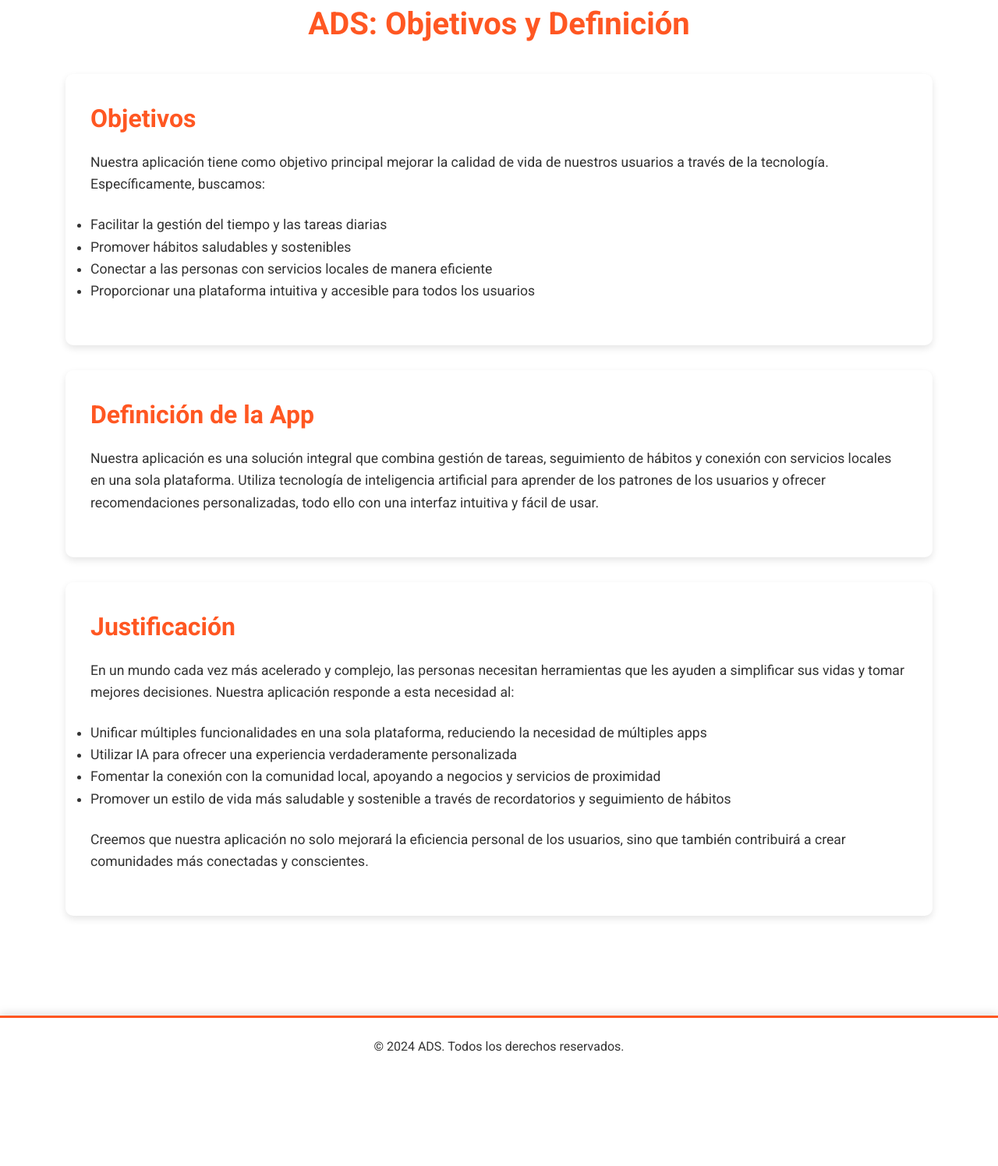
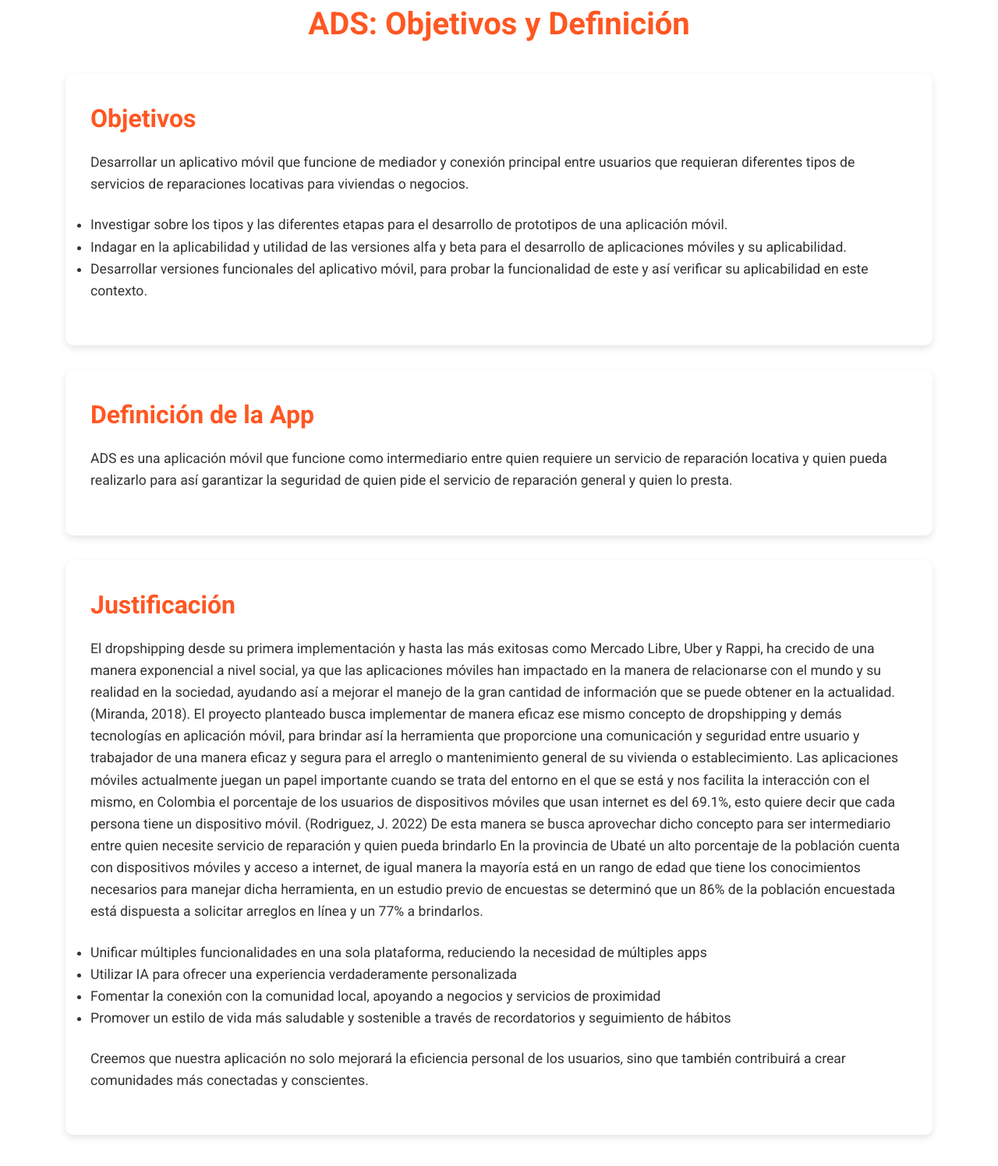
Before and after one commit to zXpect/Nodejs, a Node server app: page /pag2 in a window 1280 px wide. Shown: the part 177-1673 px from the top of the page at 78% size. Before the commit the page ends 1526 px from the top, so only its background shows below. Run offline with Node 20, Linux system fonts and the light colour scheme.

Commit message:
Edicion info

```diff
--- a/src/views/pag2.ejs
+++ b/src/views/pag2.ejs
@@ -305,23 +305,27 @@
 
             <div class="app-info" id="objetivos">
                 <h2>Objetivos</h2>
-                <p>Nuestra aplicación tiene como objetivo principal mejorar la calidad de vida de nuestros usuarios a través de la tecnología. Específicamente, buscamos:</p>
+                <p>Desarrollar un aplicativo móvil que funcione de mediador y conexión principal entre usuarios que requieran diferentes tipos de servicios de reparaciones locativas para viviendas o negocios.</p>
                 <ul>
-                    <li>Facilitar la gestión del tiempo y las tareas diarias</li>
-                    <li>Promover hábitos saludables y sostenibles</li>
-                    <li>Conectar a las personas con servicios locales de manera eficiente</li>
-                    <li>Proporcionar una plataforma intuitiva y accesible para todos los usuarios</li>
+                    <li>Investigar sobre los tipos y las diferentes etapas para el desarrollo de prototipos de una aplicación móvil.</li>
+                    <li>Indagar en la aplicabilidad y utilidad de las versiones alfa y beta para el desarrollo de aplicaciones móviles y su aplicabilidad.</li>
+                    <li>Desarrollar versiones funcionales del aplicativo móvil, para probar la funcionalidad de este y así verificar su aplicabilidad en este contexto.</li>
                 </ul>
             </div>
 
             <div class="app-info" id="definicion">
                 <h2>Definición de la App</h2>
-                <p>Nuestra aplicación es una solución integral que combina gestión de tareas, seguimiento de hábitos y conexión con servicios locales en una sola plataforma. Utiliza tecnología de inteligencia artificial para aprender de los patrones de los usuarios y ofrecer recomendaciones personalizadas, todo ello con una interfaz intuitiva y fácil de usar.</p>
+                <p>ADS es una aplicación móvil que funcione como intermediario entre quien requiere un servicio de reparación locativa y quien pueda realizarlo para así garantizar la seguridad de quien pide el servicio de reparación general y quien lo presta.</p>
             </div>
 
             <div class="app-info" id="justificacion">
                 <h2>Justificación</h2>
-                <p>En un mundo cada vez más acelerado y complejo, las personas necesitan herramientas que les ayuden a simplificar sus vidas y tomar mejores decisiones. Nuestra aplicación responde a esta necesidad al:</p>
+                <p>El dropshipping desde su primera implementación y hasta las más exitosas como Mercado Libre, Uber y Rappi, ha crecido de una manera exponencial a nivel social, ya que las aplicaciones móviles han impactado en la manera de relacionarse con el mundo y su realidad en la sociedad, ayudando así a mejorar el manejo de la gran cantidad de información que se puede obtener en la actualidad. (Miranda, 2018).
+                    El proyecto planteado busca implementar de manera eficaz ese mismo concepto de dropshipping y demás tecnologías en aplicación móvil, para brindar así la herramienta que proporcione una comunicación y seguridad entre usuario y trabajador de una manera eficaz y segura para el arreglo o mantenimiento general de su vivienda o establecimiento.
+                    Las aplicaciones móviles actualmente juegan un papel importante cuando se trata del entorno en el que se está y nos facilita la interacción con el mismo, en Colombia el porcentaje de los usuarios de dispositivos móviles que usan internet es del 69.1%, esto quiere decir que cada persona tiene un dispositivo móvil. (Rodriguez, J. 2022)
+                    De esta manera se busca aprovechar dicho concepto para ser intermediario entre quien necesite servicio de reparación y quien pueda brindarlo
+                    En la provincia de Ubaté un alto porcentaje de la población cuenta con dispositivos móviles y acceso a internet, de igual manera la mayoría está en un rango de edad que tiene los conocimientos necesarios para manejar dicha herramienta, en un estudio previo de encuestas se determinó que un 86% de la población encuestada está dispuesta a solicitar arreglos en línea y un 77% a brindarlos.
+                    </p>
                 <ul>
                     <li>Unificar múltiples funcionalidades en una sola plataforma, reduciendo la necesidad de múltiples apps</li>
                     <li>Utilizar IA para ofrecer una experiencia verdaderamente personalizada</li>
```
